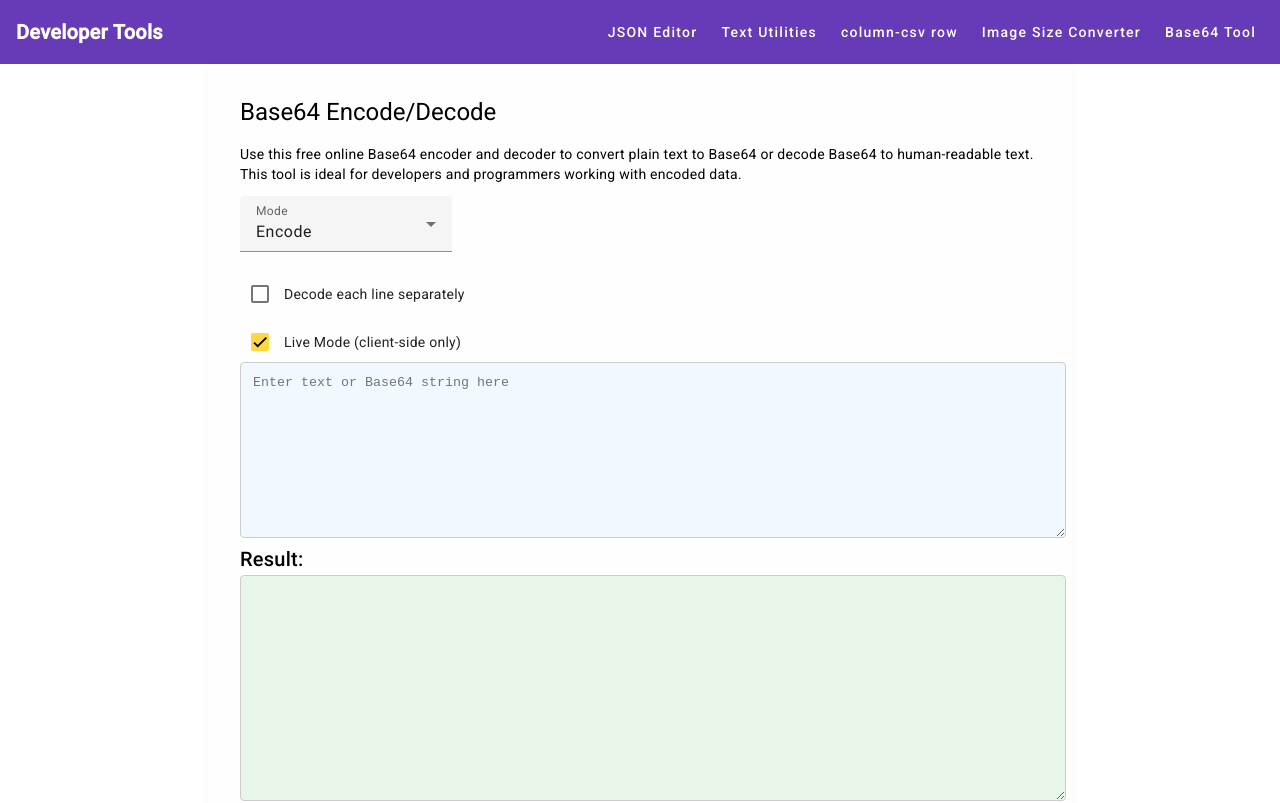
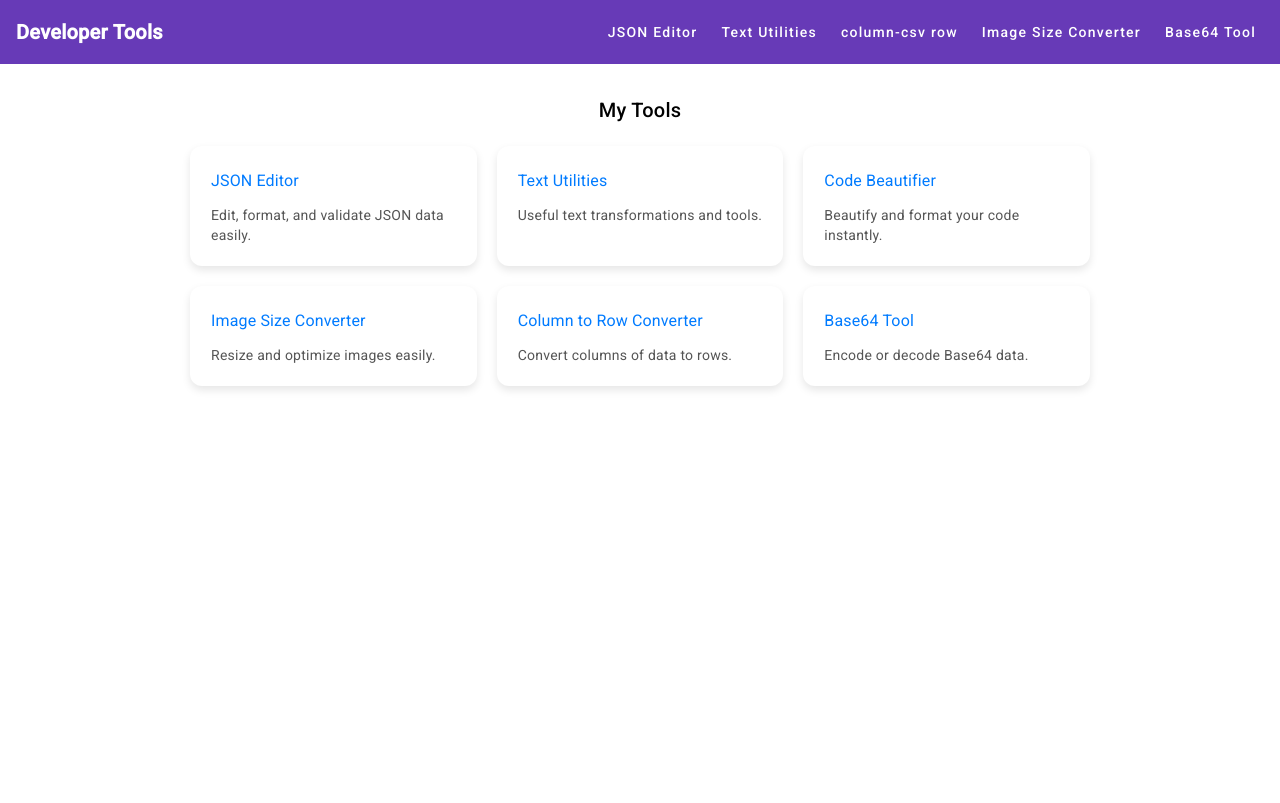
Before and after one commit to themayursonne/DevloperTools, an Angular app: page / in a window 1280 px wide. Before the commit this address led to /base64-tool. Shown: the top 803 px of the page. Built offline with nearby package versions, Linux system fonts and the light colour scheme.

Commit message:
landing page

```diff
--- a/angular.json
+++ b/angular.json
@@ -80,8 +80,8 @@
               "budgets": [
                 {
                   "type": "initial",
-                  "maximumWarning": "500kB",
-                  "maximumError": "1MB"
+                  "maximumWarning": "1MB",
+                  "maximumError": "2MB"
                 },
                 {
                   "type": "anyComponentStyle",
--- a/package.json
+++ b/package.json
@@ -26,6 +26,7 @@
     "@angular/platform-server": "^19.1.0",
     "@angular/router": "^19.1.0",
     "@angular/ssr": "^19.1.8",
+    "@fortawesome/fontawesome-free": "^7.0.0",
     "@nguniversal/express-engine": "^7.0.2",
     "express": "^4.18.2",
     "rxjs": "~7.8.0",
--- a/src/app/app.config.ts
+++ b/src/app/app.config.ts
@@ -2,7 +2,8 @@ import { ApplicationConfig } from '@angular/core';
 import { provideRouter } from '@angular/router';
 import { routes } from './app.routes';
 import { provideAnimations } from '@angular/platform-browser/animations';
+import { provideAnimationsAsync } from '@angular/platform-browser/animations/async';
 
 export const appConfig: ApplicationConfig = {
-  providers: [provideRouter(routes),provideAnimations()]
+  providers: [provideRouter(routes),provideAnimations(), provideAnimationsAsync(), provideAnimationsAsync()]
 };
--- a/src/app/app.routes.ts
+++ b/src/app/app.routes.ts
@@ -5,14 +5,16 @@ import { CodeBeautifierComponent } from './code-beautifier/code-beautifier.compo
 import { ImageSizeConverterComponent } from './image-size-convertor/image-size-converter.component';
 import { ColumnToRowComponent } from './columntorow/columntorow.component';
 import { Base64ToolComponent } from './base64-tool/base64-tool.component';
+import { LandingPageComponent } from './landing-page/landing-page.component';
+import { serverRoutes } from './app.routes.server';
 
 export const routes: Routes = [
-  { path: '', redirectTo: 'base64-tool', pathMatch: 'full' }, // default route
+  { path: '', component: LandingPageComponent }, // Landing page
   { path: 'json-editor', component: JsonEditorComponent },
   { path: 'text-utilities', component: TextUtilitiesComponent },
   { path: 'code-beautifier', component: CodeBeautifierComponent },
   { path: 'image-size-converter', component: ImageSizeConverterComponent },
   { path: 'columntorow', component: ColumnToRowComponent },
   { path: 'base64-tool', component: Base64ToolComponent },
-  { path: '**', redirectTo: 'base64-tool' } // wildcard route
+  { path: '**', redirectTo: '' } // fallback to landing page
 ];
--- /dev/null
+++ b/src/app/landing-page/landing-page.component.html
@@ -0,0 +1,10 @@
+<div class="container">
+  <h2 class="title">My Tools</h2>
+
+  <div class="grid">
+    <div class="card" *ngFor="let app of apps" (click)="openApp(app.route)">
+      <h3>{{ app.name }}</h3>
+      <p>{{ app.description }}</p>
+    </div>
+  </div>
+</div>
--- /dev/null
+++ b/src/app/landing-page/landing-page.component.scss
@@ -0,0 +1,42 @@
+.container {
+  max-width: 900px;
+  margin: 20px auto;
+  padding: 10px;
+}
+
+.title {
+  text-align: center;
+  margin-bottom: 20px;
+}
+
+.grid {
+  display: grid;
+  grid-template-columns: repeat(auto-fill, minmax(220px, 1fr));
+  gap: 20px;
+}
+
+.card {
+  background: #ffffff;
+  padding: 20px;
+  border-radius: 12px;
+  box-shadow: 0px 4px 8px rgba(0,0,0,0.1);
+  cursor: pointer;
+  transition: all 0.2s ease-in-out;
+  border: 1px solid transparent;
+}
+
+.card:hover {
+  transform: translateY(-4px);
+  border-color: #007bff;
+  box-shadow: 0px 8px 16px rgba(0,0,0,0.15);
+}
+
+.card h3 {
+  margin: 0 0 10px;
+  color: #007bff;
+}
+
+.card p {
+  margin: 0;
+  color: #555;
+}
--- /dev/null
+++ b/src/app/landing-page/landing-page.component.ts
@@ -0,0 +1,27 @@
+import { Component } from '@angular/core';
+import { CommonModule } from '@angular/common';
+import { Router } from '@angular/router';
+
+@Component({
+  selector: 'app-landing-page',
+  standalone: true,
+  imports: [CommonModule],
+  templateUrl: './landing-page.component.html',
+  styleUrls: ['./landing-page.component.scss']
+})
+export class LandingPageComponent {
+  apps = [
+     { name: 'JSON Editor', route: '/json-editor', icon: '📝', description: 'Edit, format, and validate JSON data easily.' },
+    { name: 'Text Utilities', route: '/text-utilities', icon: '🔤', description: 'Useful text transformations and tools.' },
+    { name: 'Code Beautifier', route: '/code-beautifier', icon: '💻', description: 'Beautify and format your code instantly.' },
+    { name: 'Image Size Converter', route: '/image-size-converter', icon: '🖼️', description: 'Resize and optimize images easily.' },
+    { name: 'Column to Row Converter', route: '/columntorow', icon: '↔️', description: 'Convert columns of data to rows.' },
+    { name: 'Base64 Tool', route: '/base64-tool', icon: '🔐', description: 'Encode or decode Base64 data.' }
+  ];
+
+  constructor(private router: Router) {}
+
+  openApp(route: string) {
+    this.router.navigate([route]);
+  }
+}
--- a/src/app/text-utilities/text-utilities.component.scss
+++ b/src/app/text-utilities/text-utilities.component.scss
@@ -1,41 +1,55 @@
-mat-card {
-    margin: 16px;
-    padding: 16px;
-    max-width: 800px;
-  }
+.container {
+  max-width: 700px;
+  margin: 20px auto;
+  padding: 20px;
+  border-radius: 12px;
+  background: #1e1e1e;
+  color: #ffffff;
+  box-shadow: 0 0 12px rgba(0, 0, 0, 0.3);
+  font-family: Arial, sans-serif;
+}
 
-  mat-form-field {
-    width: 100%;
-    margin-bottom: 16px;
-  }
+h2 {
+  margin-bottom: 16px;
+  text-align: center;
+}
 
-  button {
-    margin-right: 8px;
-    margin-top: 8px;
-  }
+.text-area {
+  width: 100%;
+  padding: 12px;
+  font-size: 16px;
+  border-radius: 8px;
+  border: 1px solid #888;
+  background-color: #2a2a2a;
+  color: white;
+  resize: vertical;
+  margin-bottom: 20px;
+}
 
-  div:last-child, .error {
-    margin-top: 8px;
-  }
+.button-group {
+  display: flex;
+  flex-wrap: wrap;
+  gap: 10px;
+  justify-content: center;
+  margin-bottom: 16px;
+}
 
-  pre {
-    background: #f5f5f5;
-    padding: 8px;
-    border-radius: 4px;
-    margin-top: 8px;
-    white-space: pre-wrap;
-    overflow-x: auto;
-  }
+.button-group button {
+  padding: 10px 16px;
+  font-size: 14px;
+  border: none;
+  border-radius: 8px;
+  background-color: #3f51b5;
+  color: white;
+  cursor: pointer;
+  transition: background 0.3s;
+}
 
-  .how-to-use {
-    background: #f9f9f9;
-    padding: 12px;
-    border-radius: 4px;
-    margin-bottom: 16px;
-    border-left: 4px solid #007bff;
+.button-group button:hover {
+  background-color: #5c6bc0;
+}
 
-    p {
-      margin: 8px 0;
-      line-height: 1.5;
-    }
-  }
+.output-info p {
+  margin: 4px 0;
+  text-align: center;
+}
--- a/src/index.html
+++ b/src/index.html
@@ -9,6 +9,7 @@
   <link href="https://fonts.googleapis.com/css2?family=Roboto:wght@300;400;500&display=swap" rel="stylesheet">
   <link href="https://fonts.googleapis.com/icon?family=Material+Icons" rel="stylesheet" />
 
+  <link href="https://fonts.googleapis.com/icon?family=Material+Icons" rel="stylesheet">
 </head>
 <body class="mat-typography">
   <app-root></app-root>
--- a/src/styles.scss
+++ b/src/styles.scss
@@ -4,3 +4,5 @@ body {
   margin: 0;
   font-family: Roboto, 'Helvetica Neue', sans-serif;
 }
+html, body { height: 100%; }
+body { margin: 0; font-family: Roboto, "Helvetica Neue", sans-serif; }
```
Also changed, not shown: 1 other file (tests, documents, lock files or other folders).
